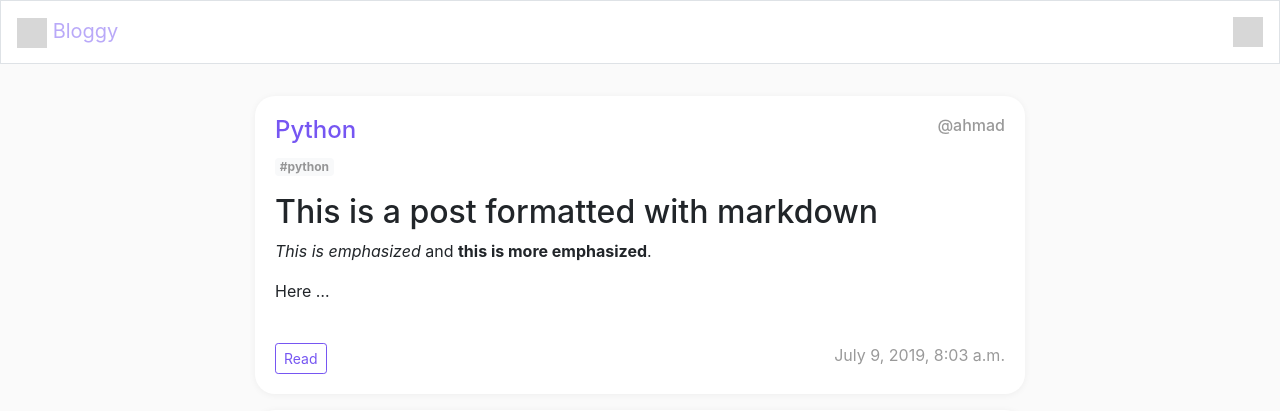
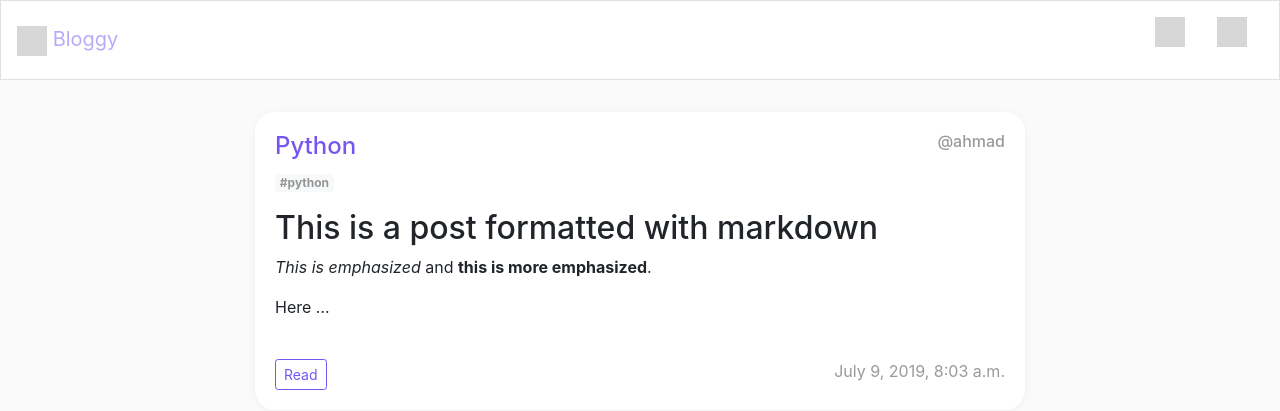
Before and after one commit to z3by/bloggy, a Django app: page /blog/ in a window 1280 px wide. Shown: the top 411 px of the page. Run offline with Django 3.2, Linux system fonts and the light colour scheme; data comes from the database, SQL or seed files in the repository; parts of the project's set-up code (start-up, migrations or seed data) failed here and were passed over; some libraries are stand-ins or nearby versions; grey boxes are pictures that could not be loaded.

Commit message:
FEAT add rss feed

```diff
--- a/blog/templates/blog/partials/navbar.html
+++ b/blog/templates/blog/partials/navbar.html
@@ -1,42 +1,30 @@
 <nav class="navbar navbar-light bg-white border">
   <a class="navbar-brand" href="/blog/">
-    <img src="https://cdn.onlinewebfonts.com/svg/img_198846.png" alt="" class="icon">
+    <img
+      src="https://cdn.onlinewebfonts.com/svg/img_198846.png"
+      alt=""
+      class="icon"
+    />
     <span>
       Bloggy
     </span>
   </a>
 
-  <div class="" id="navbarSupportedContent">
-    <ul class="navbar-nav ml-auto">
-      <li class="nav-item active">
-        <a class="nav-link" href="/blog/"
-          >
-          <img src="http://cdn.onlinewebfonts.com/svg/img_387447.png" alt="" class="icon">
+  <ul class="d-flex list-unstyled">
+    <li class="nav-item">
+      <a class="nav-link" href="/blog/">
+        <img
+          src="http://cdn.onlinewebfonts.com/svg/img_387447.png"
+          alt=""
+          class="icon"
+        />
         <span class="sr-only">(current)</span></a
       >
     </li>
-      <!-- <li class="nav-item">
-        <a class="nav-link" href="#">Link</a>
+    <li class="nav-item">
+      <a href="{% url 'blog:post_feed' %}" class="nav-link">
+        <img src="http://simpleicon.com/wp-content/uploads/rss.svg" alt="" class="icon">
+      </a>
     </li>
-      <li class="nav-item dropdown">
-        <a
-          class="nav-link dropdown-toggle"
-          href="#"
-          id="navbarDropdown"
-          role="button"
-          data-toggle="dropdown"
-          aria-haspopup="true"
-          aria-expanded="false"
-        >
-          Dropdown
-        </a>
-        <div class="dropdown-menu" aria-labelledby="navbarDropdown">
-          <a class="dropdown-item" href="#">Action</a>
-          <a class="dropdown-item" href="#">Another action</a>
-          <div class="dropdown-divider"></div>
-          <a class="dropdown-item" href="#">Something else here</a>
-        </div>
-      </li> -->
   </ul>
-  </div>
 </nav>
--- a/blog/urls.py
+++ b/blog/urls.py
@@ -1,16 +1,19 @@
 from django.urls import path
+
 from . import views
+from .feeds import LatestPostsFeed
+
 
 app_name = 'blog'
 
 urlpatterns = [
-    # post views
     path('', views.post_list, name='post_list'),
     path('tag/<slug:tag_slug>/',
-     views.post_list, name='post_list_by_tag'),
+         views.post_list, name='post_list_by_tag'),
     path('<int:year>/<int:month>/<int:day>/<slug:post>/',
          views.post_detail,
          name='post_detail'),
     path('<slug:post_slug>/share/',
          views.post_share, name='post_share'),
+    path('feed/', LatestPostsFeed(), name='post_feed'),
 ]
```
Also changed, not shown: blog/feeds.py (added, +17 -0 lines). Lines whose indentation alone changed are shown as unchanged.
